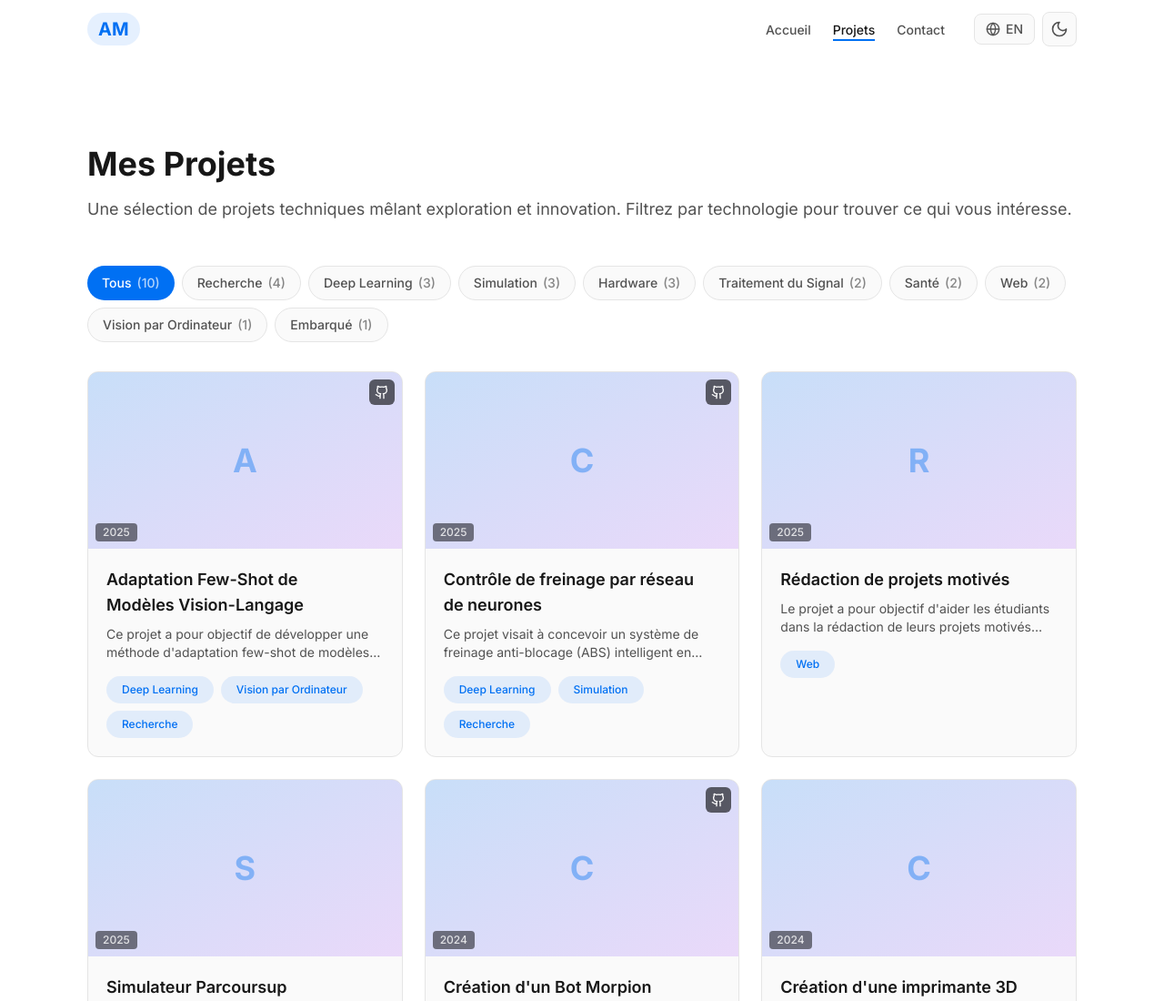
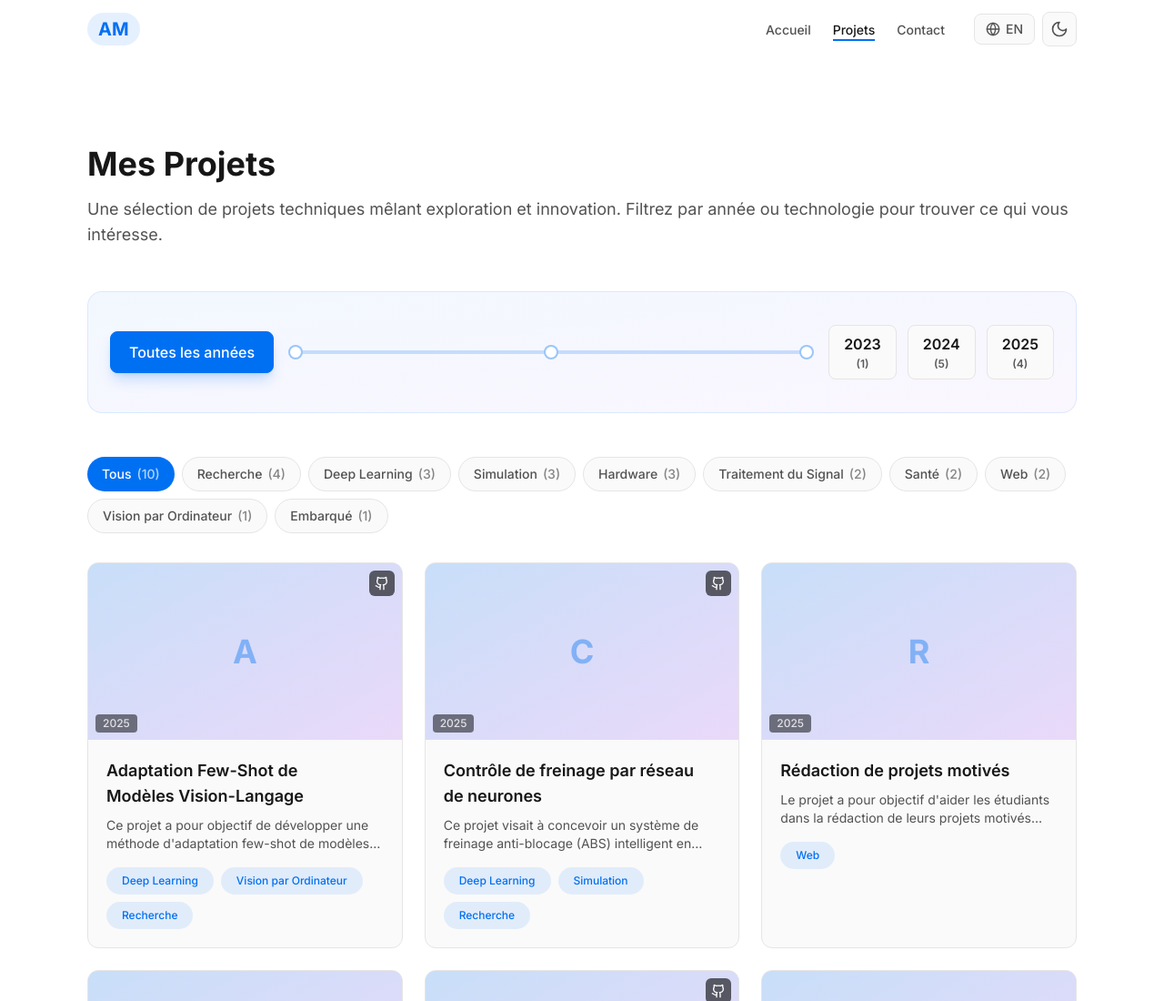
Before and after one commit to AstyanM/portfolio, an Astro site: page /portfolio/fr/projets in a window 1280 px wide. Shown: the top 1100 px of the page at 91% size. Built offline with nearby package versions, Linux system fonts and the light colour scheme; Astro itself is replaced by a stand-in of ours; some packages are replaced by stand-ins of ours.

Commit message:
Projects timeline

```diff
--- a/src/components/react/ProjectGrid.tsx
+++ b/src/components/react/ProjectGrid.tsx
@@ -25,6 +25,7 @@ interface ProjectGridProps {
   ctaCard?: {
     href: string;
   };
+  yearFilter?: number | null;
 }
 
 function useIsMobile(breakpoint = 768) {
@@ -40,7 +41,7 @@ function useIsMobile(breakpoint = 768) {
   return isMobile;
 }
 
-export default function ProjectGrid({ projects, lang, showFilter = true, mobileLimit, ctaCard }: ProjectGridProps) {
+export default function ProjectGrid({ projects, lang, showFilter = true, mobileLimit, ctaCard, yearFilter }: ProjectGridProps) {
   const [selectedTag, setSelectedTag] = useState<Tag | null>(null);
   const isMobile = useIsMobile();
 
@@ -55,9 +56,14 @@ export default function ProjectGrid({ projects, lang, showFilter = true, mobileL
     .filter((tag) => tagCounts[tag] > 0)
     .sort((a, b) => tagCounts[b] - tagCounts[a]);
 
+  // Apply year filter first
+  const yearFilteredProjects = yearFilter
+    ? projects.filter((p) => p.year === yearFilter)
+    : projects;
+
   const tagFilteredProjects = selectedTag
-    ? projects.filter((p) => p.tags.includes(selectedTag))
-    : projects;
+    ? yearFilteredProjects.filter((p) => p.tags.includes(selectedTag))
+    : yearFilteredProjects;
 
   const filteredProjects = mobileLimit && isMobile
     ? tagFilteredProjects.slice(0, mobileLimit)
--- /dev/null
+++ b/src/components/react/ProjectsPageClient.tsx
@@ -0,0 +1,30 @@
+import { useState } from 'react';
+import ProjectsTimeline from './ProjectsTimeline';
+import ProjectGrid from './ProjectGrid';
+
+interface ProjectsPageClientProps {
+  years: { year: number; count: number }[];
+  projects: any[];
+  lang: 'fr' | 'en';
+}
+
+export default function ProjectsPageClient({ years, projects, lang }: ProjectsPageClientProps) {
+  const [selectedYear, setSelectedYear] = useState<number | null>(null);
+
+  return (
+    <>
+      <ProjectsTimeline
+        years={years}
+        selectedYear={selectedYear}
+        onSelectYear={setSelectedYear}
+        lang={lang}
+      />
+      <ProjectGrid
+        projects={projects}
+        lang={lang}
+        showFilter={true}
+        yearFilter={selectedYear}
+      />
+    </>
+  );
+}
--- /dev/null
+++ b/src/components/react/ProjectsTimeline.tsx
@@ -0,0 +1,161 @@
+import { motion } from 'framer-motion';
+import { Calendar } from 'lucide-react';
+
+interface ProjectsTimelineProps {
+  years: { year: number; count: number }[];
+  selectedYear: number | null;
+  onSelectYear: (year: number | null) => void;
+  lang: 'fr' | 'en';
+}
+
+export default function ProjectsTimeline({ years, selectedYear, onSelectYear, lang }: ProjectsTimelineProps) {
+  const content = {
+    fr: {
+      allYears: 'Toutes les années',
+      projects: 'projets',
+      project: 'projet'
+    },
+    en: {
+      allYears: 'All years',
+      projects: 'projects',
+      project: 'project'
+    }
+  };
+
+  const t = content[lang];
+
+  return (
+    <div className="mb-12 py-8 px-6 rounded-2xl bg-gradient-to-br from-accent/5 to-purple-500/5 border border-accent/10 overflow-visible">
+      {/* Mobile: Year buttons */}
+      <div className="md:hidden space-y-3">
+        {/* First line: All years */}
+        <div className="flex justify-center">
+          <motion.button
+            onClick={() => onSelectYear(null)}
+            whileHover={{ scale: 1.05 }}
+            whileTap={{ scale: 0.95 }}
+            className={`px-4 py-2 rounded-lg font-medium transition-all duration-300 border ${
+              selectedYear === null
+                ? 'bg-accent text-white shadow-lg shadow-accent/20 border-accent'
+                : 'bg-background-secondary text-foreground border-border hover:border-accent/50'
+            }`}
+          >
+            {t.allYears}
+          </motion.button>
+        </div>
+
+        {/* Second line: Year buttons */}
+        <div className="flex justify-center gap-3 flex-wrap">
+          {years.map((item) => (
+            <motion.button
+              key={item.year}
+              onClick={() => onSelectYear(item.year === selectedYear ? null : item.year)}
+              whileHover={{ scale: 1.05 }}
+              whileTap={{ scale: 0.95 }}
+              className={`px-4 py-2 rounded-lg font-medium transition-all duration-300 border ${
+                selectedYear === item.year
+                  ? 'bg-accent text-white shadow-lg shadow-accent/20 border-accent'
+                  : 'bg-background-secondary text-foreground border-border hover:border-accent/50'
+              }`}
+            >
+              {item.year}
+              <span className="ml-2 text-xs opacity-70">
+                ({item.count})
+              </span>
+            </motion.button>
+          ))}
+        </div>
+      </div>
+
+      {/* Desktop: Timeline */}
+      <div className="hidden md:flex items-center gap-4 lg:gap-6">
+        {/* All Years Button */}
+        <motion.button
+          onClick={() => onSelectYear(null)}
+          whileHover={{ scale: 1.05 }}
+          whileTap={{ scale: 0.95 }}
+          className={`flex-shrink-0 px-5 py-2.5 rounded-lg font-medium transition-all duration-300 border ${
+            selectedYear === null
+              ? 'bg-accent text-white shadow-lg shadow-accent/20 border-accent'
+              : 'bg-background-secondary text-foreground border-border hover:border-accent/50 hover:text-accent'
+          }`}
+        >
+          {t.allYears}
+        </motion.button>
+
+        {/* Timeline Container */}
+        <div className="flex-1 relative min-w-[200px] max-w-[600px] my-8">
+          <div className="relative h-1 bg-accent/20 rounded-full">
+            {/* Year Markers */}
+            {years.map((item, index) => {
+              const isSelected = selectedYear === item.year;
+              const position = (index / (years.length - 1)) * 100;
+
+              return (
+                <div
+                  key={item.year}
+                  className="absolute top-1/2 -translate-y-1/2 -translate-x-1/2"
+                  style={{ left: `${position}%` }}
+                >
+                  <button
+                    onClick={() => onSelectYear(item.year === selectedYear ? null : item.year)}
+                    className="group block"
+                  >
+                    {/* Year Point */}
+                    <motion.div
+                      whileHover={{ scale: 1.15 }}
+                      whileTap={{ scale: 0.95 }}
+                      className={`w-4 h-4 rounded-full border-2 transition-colors duration-300 ${
+                        isSelected
+                          ? 'bg-accent border-accent shadow-lg shadow-accent/50'
+                          : 'bg-background border-accent/40 hover:border-accent hover:bg-accent/20'
+                      }`}
+                    />
+
+                    {/* Tooltip */}
+                    <div className="absolute left-1/2 -translate-x-1/2 bottom-full mb-3 opacity-0 group-hover:opacity-100 transition-opacity duration-200 pointer-events-none z-[100]">
+                      <div className="bg-foreground text-background px-3 py-2 rounded-lg shadow-2xl whitespace-nowrap text-sm font-medium">
+                        <div className="text-center">
+                          <div className="font-bold">{item.year}</div>
+                          <div className="text-xs mt-0.5 opacity-90">
+                            {item.count} {item.count === 1 ? t.project : t.projects}
+                          </div>
+                        </div>
+                        {/* Arrow */}
+                        <div className="absolute top-full left-1/2 -translate-x-1/2">
+                          <div className="border-[5px] border-transparent border-t-foreground" />
+                        </div>
+                      </div>
+                    </div>
+                  </button>
+                </div>
+              );
+            })}
+          </div>
+        </div>
+
+        {/* Year Labels */}
+        <div className="flex items-center gap-3">
+          {years.map((item) => (
+            <motion.button
+              key={`label-${item.year}`}
+              onClick={() => onSelectYear(item.year === selectedYear ? null : item.year)}
+              whileHover={{ scale: 1.05 }}
+              whileTap={{ scale: 0.95 }}
+              className={`px-4 py-2 rounded-lg font-semibold transition-all duration-300 border flex flex-col items-center ${
+                selectedYear === item.year
+                  ? 'bg-accent text-white shadow-lg shadow-accent/20 border-accent'
+                  : 'bg-background-secondary text-foreground border-border hover:border-accent/50 hover:text-accent'
+              }`}
+            >
+              <span>{item.year}</span>
+              <span className="text-xs opacity-70 mt-0.5">
+                ({item.count})
+              </span>
+            </motion.button>
+          ))}
+        </div>
+      </div>
+    </div>
+  );
+}
--- a/src/pages/en/projects/index.astro
+++ b/src/pages/en/projects/index.astro
@@ -1,6 +1,6 @@
 ---
 import BaseLayout from '@/layouts/BaseLayout.astro';
-import ProjectGrid from '@/components/react/ProjectGrid';
+import ProjectsPageClient from '@/components/react/ProjectsPageClient';
 import { getCollection } from 'astro:content';
 import { getAssetUrl, getProjectPath } from '@/i18n/utils';
 
@@ -14,6 +14,17 @@ const projects = allProjects.sort((a, b) => {
   const yearB = b.data.year ?? 0;
   return yearB - yearA;
 });
+
+// Calculate year counts for timeline
+const yearCounts = projects.reduce((acc, p) => {
+  const year = p.data.year ?? 0;
+  acc[year] = (acc[year] || 0) + 1;
+  return acc;
+}, {} as Record<number, number>);
+
+const years = Object.entries(yearCounts)
+  .map(([year, count]) => ({ year: parseInt(year), count }))
+  .sort((a, b) => a.year - b.year);
 
 // Transform for ProjectGrid
 const projectsData = projects.map((p) => ({
@@ -37,11 +48,11 @@ const projectsData = projects.map((p) => ({
       <div class="mb-12">
         <h1 class="text-4xl font-bold text-foreground mb-4">My Projects</h1>
         <p class="text-lg text-foreground-secondary">
-          A selection of technical projects combining exploration and innovation. Filter by technology to find what interests you.
+          A selection of technical projects combining exploration and innovation. Filter by year or technology to find what interests you.
         </p>
       </div>
 
-      <ProjectGrid client:visible projects={projectsData} lang="en" showFilter={true} />
+      <ProjectsPageClient client:visible years={years} projects={projectsData} lang="en" />
     </div>
   </section>
 </BaseLayout>
--- a/src/pages/fr/projets/index.astro
+++ b/src/pages/fr/projets/index.astro
@@ -1,6 +1,6 @@
 ---
 import BaseLayout from '@/layouts/BaseLayout.astro';
-import ProjectGrid from '@/components/react/ProjectGrid';
+import ProjectsPageClient from '@/components/react/ProjectsPageClient';
 import { getCollection } from 'astro:content';
 import { getAssetUrl, getProjectPath } from '@/i18n/utils';
 
@@ -14,6 +14,17 @@ const projects = allProjects.sort((a, b) => {
   const yearB = b.data.year ?? 0;
   return yearB - yearA;
 });
+
+// Calculate year counts for timeline
+const yearCounts = projects.reduce((acc, p) => {
+  const year = p.data.year ?? 0;
+  acc[year] = (acc[year] || 0) + 1;
+  return acc;
+}, {} as Record<number, number>);
+
+const years = Object.entries(yearCounts)
+  .map(([year, count]) => ({ year: parseInt(year), count }))
+  .sort((a, b) => a.year - b.year);
 
 // Transform for ProjectGrid
 const projectsData = projects.map((p) => ({
@@ -37,11 +48,11 @@ const projectsData = projects.map((p) => ({
       <div class="mb-12">
         <h1 class="text-4xl font-bold text-foreground mb-4">Mes Projets</h1>
         <p class="text-lg text-foreground-secondary">
-          Une sélection de projets techniques mêlant exploration et innovation. Filtrez par technologie pour trouver ce qui vous intéresse.
+          Une sélection de projets techniques mêlant exploration et innovation. Filtrez par année ou technologie pour trouver ce qui vous intéresse.
         </p>
       </div>
 
-      <ProjectGrid client:visible projects={projectsData} lang="fr" showFilter={true} />
+      <ProjectsPageClient client:visible years={years} projects={projectsData} lang="fr" />
     </div>
   </section>
 </BaseLayout>
```
